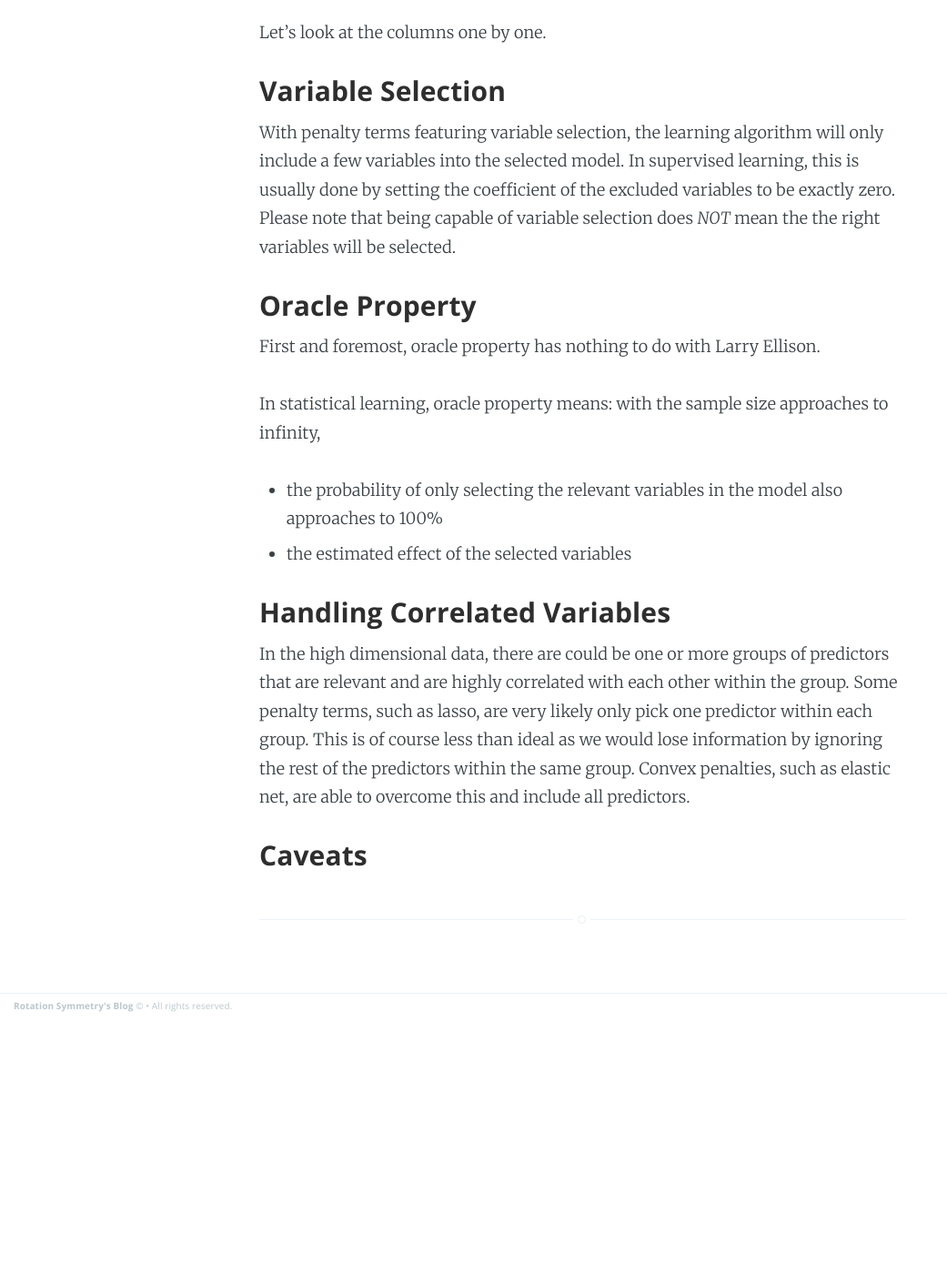
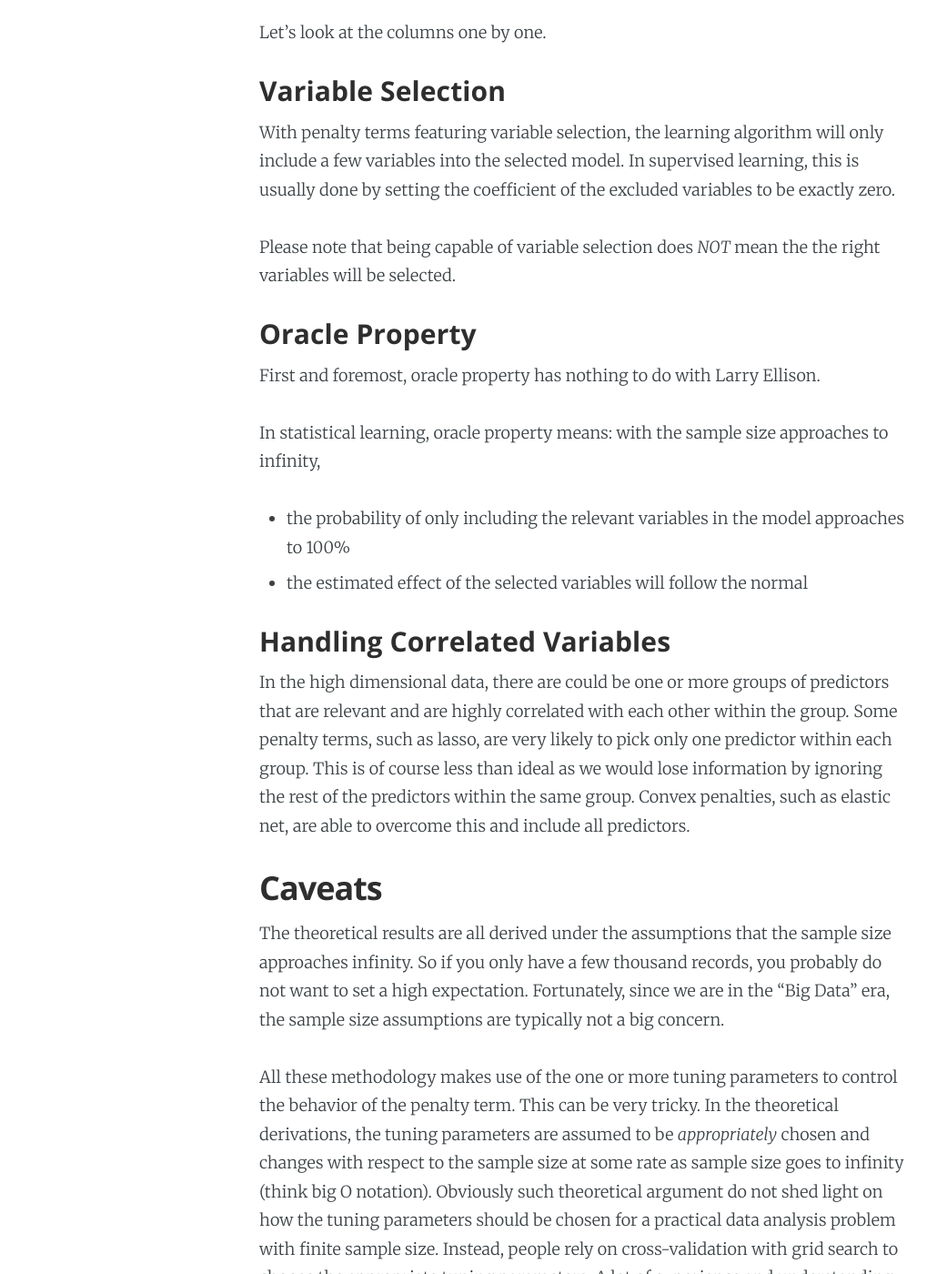
Before and after one commit to rotationsymmetry/rotationsymmetry.github.io, a Jekyll site: the page built from _posts/2015-07-06-penalty-summary.md, in a window 1280 px wide and 1400 px high, scrolled down 1225 px. Shown: the whole window at 91% size, without its empty margins (0-1041 px from the left). Built offline with Jekyll 4.4.1, drawn with Linux system fonts in a browser that asks for light colours; Markdown is read by kramdown in place of the engine named in the settings; comment, search, counter and statistics services are not loaded; before the commit the page ends 2344 px from its top, so only the background shows below that; some of the changed text lies outside the part shown.

Commit message:
Update 2015-07-06-penalty-summary.md

```diff
--- a/_posts/2015-07-06-penalty-summary.md
+++ b/_posts/2015-07-06-penalty-summary.md
@@ -13,7 +13,7 @@ Then what models are desirable? Among the thousands of predictors in high dimens
 Over past decades, many penalty terms have been discovered or designed to identify these desirable models. A few of them received more attention and are more commonly used: ridge, lasso, SCAD, adaptive lasso and elastic net. The original paper that introduce these penalty term can be readily found with google. So I will not going to details. Instead, I created the following table to summarize the important properties of these penalty terms.
 
 | Penalties | Variable <br>Selection|Oracle <br> Property| Handle <br/>Correlated <br/> Variables | Algorithms |
-| ----------|-------------| -----| ------ | ----- |
+| ----------|:----:|:-----:|:------:|:-----|
 | Ridge | No | No | Yes | OLS|
 | Lasso |Yes| No| No| LARS|
 | SCAD  |Yes|Yes| No|Shooting Algorithm|
@@ -23,18 +23,24 @@ Over past decades, many penalty terms have been discovered or designed to identi
 Let's look at the columns one by one.
 
 ### Variable Selection
-With penalty terms featuring variable selection, the learning algorithm will only include a few variables into the selected model. In supervised learning, this is usually done by setting the coefficient of the excluded variables to be exactly zero. Please note that being capable of variable selection does *NOT* mean the the right variables will be selected.
+With penalty terms featuring variable selection, the learning algorithm will only include a few variables into the selected model. In supervised learning, this is usually done by setting the coefficient of the excluded variables to be exactly zero.
+
+Please note that being capable of variable selection does *NOT* mean the the right variables will be selected.
 
 ### Oracle Property
 First and foremost, oracle property has nothing to do with Larry Ellison.
 
 In statistical learning, oracle property means: with the sample size approaches to infinity,
 
-* the probability of only selecting the relevant variables in the model also approaches to 100%
-* the estimated effect of the selected variables
+* the probability of only including the relevant variables in the model approaches to 100%
+* the estimated effect of the selected variables will follow the normal
 
 
 ### Handling Correlated Variables
-In the high dimensional data, there are could be one or more groups of predictors that are relevant and are highly correlated with each other within the group. Some penalty terms, such as lasso, are very likely only pick one predictor within each group. This is of course less than ideal as we would lose information by ignoring the rest of the predictors within the same group. Convex penalties, such as elastic net, are able to overcome this and include all predictors.
+In the high dimensional data, there are could be one or more groups of predictors that are relevant and are highly correlated with each other within the group. Some penalty terms, such as lasso, are very likely to pick only one predictor within each group. This is of course less than ideal as we would lose information by ignoring the rest of the predictors within the same group. Convex penalties, such as elastic net, are able to overcome this and include all predictors.
 
-### Caveats
+## Caveats
+
+The theoretical results are all derived under the assumptions that the sample size approaches infinity. So if you only have a few thousand records, you probably do not want to set a high expectation. Fortunately, since we are in the "Big Data" era, the sample size assumptions are typically not a big concern.
+
+All these methodology makes use of the one or more tuning parameters to control the behavior of the penalty term. This can be very tricky. In the theoretical derivations, the tuning parameters are assumed to be *appropriately* chosen and changes with respect to the sample size at some rate as sample size goes to infinity (think big O notation). Obviously such theoretical argument do not shed light on how the tuning parameters should be chosen for a practical data analysis problem with finite sample size. Instead, people rely on cross-validation with grid search to choose the appropriate tuning parameters. A lot of experience and understanding of methodology is needed to design a reasonable cross-validation procedure.
```
